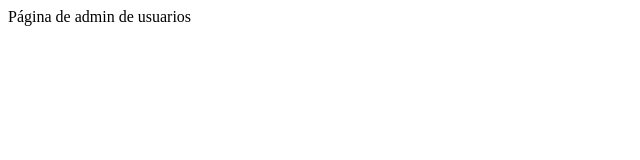
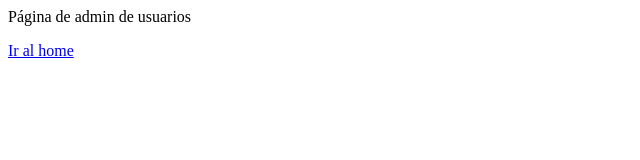
Before and after one commit to coscristian/gestion-proyectos, a Next.js app: page /admin/usuarios in a window 1280 px wide. Shown: the top 160 px of the page, without its empty margins (0-640 px from the left). Built offline with nearby package versions, Linux system fonts and the light colour scheme.

Commit message:
Agregar link para ir al home desde usuarios

```diff
--- a/pages/admin/usuarios/index.tsx
+++ b/pages/admin/usuarios/index.tsx
@@ -1,8 +1,14 @@
+import Link from 'next/link'
 import React from 'react'
 
 const index = () => {
   return (
-    <div>Página de admin de usuarios</div>
+    <div>
+      <div>Página de admin de usuarios</div>
+      <Link href="/">
+        <p>Ir al home</p>
+      </Link>
+    </div>
   )
 }
 
```
